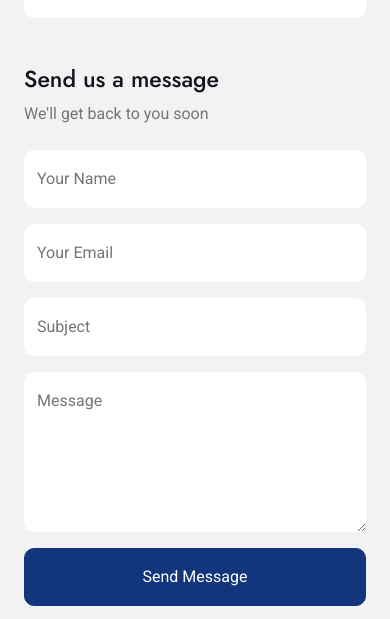
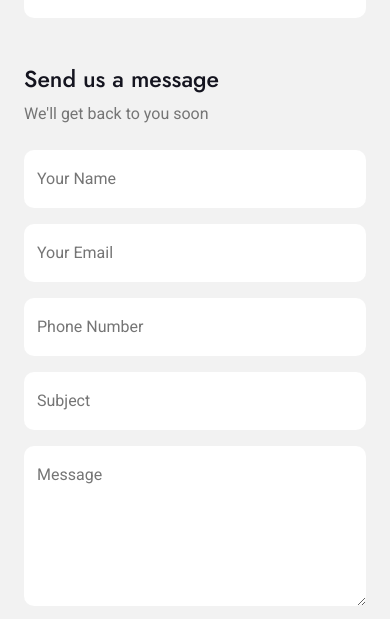
Before and after one commit to tawonganhende/aumartweb.github.io, a website with bundled scripts: page contact.html in a window 390 px wide. Shown: the part 1155-1774 px from the top of the page. Built offline with nearby package versions, Linux system fonts and the light colour scheme.

Commit message:
Added phone number input box to contact form

```diff
--- a/contact.html
+++ b/contact.html
@@ -158,6 +158,12 @@
                                     <div class="form-floating">
                                         <input type="email" class="form-control border-0" id="email" name="email" placeholder="Your Email" required>
                                         <label for="email">Your Email</label>
+                                    </div>
+                                </div>
+                                <div class="col-md-6">
+                                    <div class="form-floating">
+                                        <input type="text" class="form-control border-0" id="phone" name="phone" placeholder="Your Phone Number">
+                                        <label for="name">Phone Number</label>
                                     </div>
                                 </div>
                                 <div class="col-12">
```
